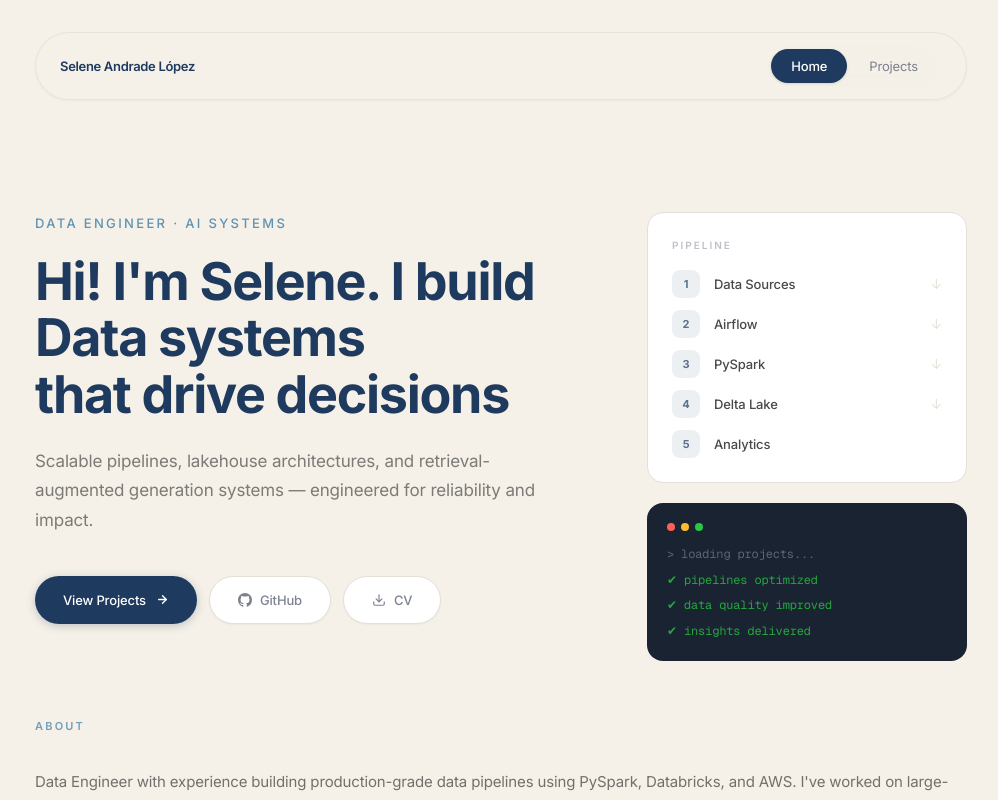
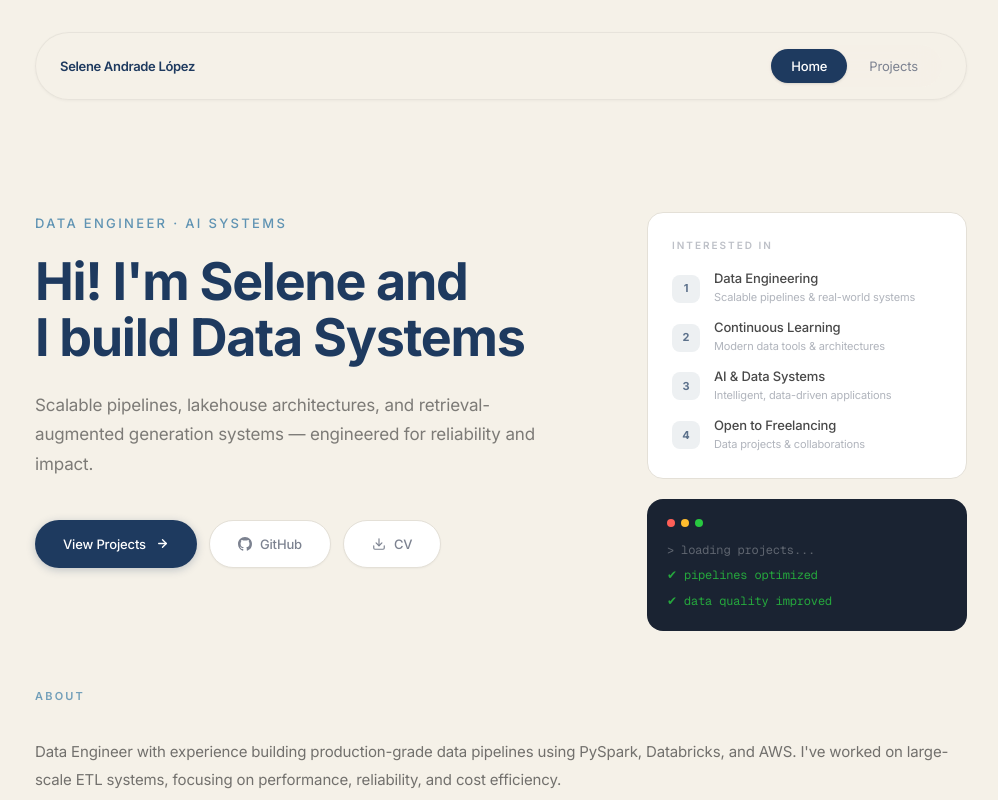
Before and after one commit to SAndrade2209/portfolio, a Next.js app: page / in a window 1280 px wide. Shown: the top 800 px of the page, without its empty margins (139-1137 px from the left). Built offline with nearby package versions, Linux system fonts and the light colour scheme.

Commit message:
change interested in

```diff
--- a/app/page.tsx
+++ b/app/page.tsx
@@ -21,9 +21,9 @@ export default function Home() {
                 Data Engineer · AI Systems
               </p>
               <h1 className="text-[2.75rem] font-bold leading-[1.08] tracking-[-0.025em] text-primary md:text-[3.25rem]">
-                Hi! I'm Selene. I build Data systems
+                Hi! I&apos;m Selene and
                 <br className="hidden sm:block" />
-                that drive decisions
+                I build Data Systems
               </h1>
               <p className="mt-6 text-[17px] leading-[1.75] text-foreground/55 max-w-lg">
                 Scalable pipelines, lakehouse architectures, and retrieval-augmented
@@ -62,15 +62,22 @@ export default function Home() {
             {/* Right — pipeline visual + terminal */}
             <div className="flex flex-col gap-5 w-full max-w-xs shrink-0">
 
-              {/* Pipeline flow */}
+              {/* Interested in */}
               <div className="rounded-2xl border border-border bg-surface p-6">
-                <p className="text-[10px] font-semibold tracking-[0.2em] text-muted/50 uppercase mb-4">Pipeline</p>
+                <p className="text-[10px] font-semibold tracking-[0.2em] text-muted/50 uppercase mb-4">Interested in</p>
                 <div className="flex flex-col gap-3">
-                  {["Data Sources", "Airflow", "PySpark", "Delta Lake", "Analytics"].map((step, i) => (
-                    <div key={step} className="flex items-center gap-3.5">
-                      <span className="flex h-7 w-7 items-center justify-center rounded-lg bg-primary/8 text-[11px] font-bold text-primary/70">{i + 1}</span>
-                      <span className="text-[13px] font-medium text-foreground/80">{step}</span>
-                      {i < 4 && <span className="ml-auto text-border text-sm">↓</span>}
+                  {[
+                    { title: "Data Engineering", sub: "Scalable pipelines & real-world systems" },
+                    { title: "Continuous Learning", sub: "Modern data tools & architectures" },
+                    { title: "AI & Data Systems", sub: "Intelligent, data-driven applications" },
+                    { title: "Open to Freelancing", sub: "Data projects & collaborations" },
+                  ].map((item, i) => (
+                    <div key={item.title} className="flex items-center gap-3.5">
+                      <span className="flex h-7 w-7 shrink-0 items-center justify-center rounded-lg bg-primary/8 text-[11px] font-bold text-primary/70">{i + 1}</span>
+                      <div>
+                        <p className="text-[13px] font-medium text-foreground/80 leading-tight">{item.title}</p>
+                        <p className="text-[11px] text-muted/60 mt-0.5">{item.sub}</p>
+                      </div>
                     </div>
                   ))}
                 </div>
@@ -87,7 +94,6 @@ export default function Home() {
                   <p className="text-white/30">&gt; loading projects...</p>
                   <p className="text-[#28c840]/80">✔ pipelines optimized</p>
                   <p className="text-[#28c840]/80">✔ data quality improved</p>
-                  <p className="text-[#28c840]/80">✔ insights delivered</p>
                 </div>
               </div>
 
```
